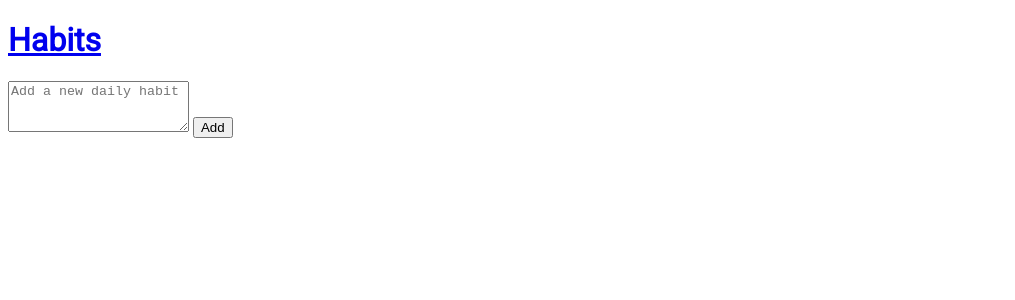
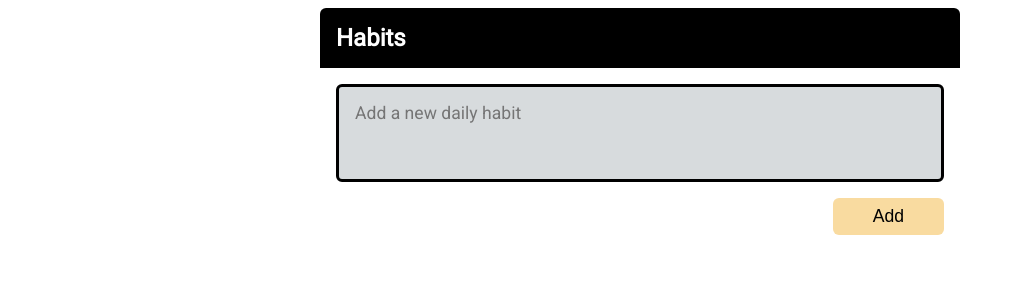
Before and after one commit to ngardamala/habit_tracker, a Flask app: page /add in a window 1280 px wide. Shown: the top 300 px of the page, without its empty margins (0-1015 px from the left). Run offline with Flask 2, Linux system fonts and the light colour scheme.

Commit message:
working app

```diff
--- a/app.py
+++ b/app.py
@@ -1,12 +1,24 @@
+import datetime
 from flask import Flask, render_template, request
 
 app = Flask(__name__)
 habits = ['Test habit', 'Test habit 2']
 
 
+def date_range(start=datetime.date):
+	dates = [start + datetime.timedelta(days=diff) for diff in range(-3, 4)]
+	return dates
+
 @app.route('/')
 def index():
-	return render_template('index.html', habits=habits, title='Habit Tracker - Home')
+	date_str = request.args.get('date')
+	if date_str:
+		selected_date = datetime.date.fromisoformat(date_str)
+	else:
+		selected_date = datetime.date.today()
+	return render_template('index.html', habits=habits,
+		title='Habit Tracker - Home', date_range=date_range,
+		selected_date=selected_date)
 
 
 @app.route('/add', methods=['GET', 'POST'])
--- a/static/style.css
+++ b/static/style.css
@@ -6,3 +6,60 @@ body {
 	box-sizing: border-box;
 	font-family: 'Roboto', sans-serif;
 }
+
+.header, .main {
+	max-width: 40rem;
+	margin: 0 auto;
+	padding: 1rem;
+}
+
+.header {
+	display: flex;
+	background: black;
+	color: white;
+	justify-content: space-between;
+	align-items: center;
+	border-radius: 6px 6px 0px 0px;
+}
+
+.header__link {
+	text-decoration: none;
+	color: inherit;
+	transition: color 0.3s ease-in-out;
+}
+
+.header__link:hover {
+	color: #f9dba0;
+}
+
+.header__logo {
+	margin: 0;
+	font-size: 1.5rem;
+}
+
+.form {
+	display: flex;
+	flex-direction: column;
+	font-size: 1.1rem;
+}
+
+.form__input {
+	padding: 1rem;
+	font-family: inherit;
+	font-size: inherit;
+	resize: none;
+	border:  3px solid black;
+	border-radius: 6px;
+	background-color: #d7dbdd;
+	margin-bottom: 1rem;
+}
+
+.form__button {
+	font-size: inherit;
+	background-color: #f9dba0;
+	cursor: pointer;
+	border-radius: 6px;
+	border: none;
+	padding: 0.5rem 2.5rem;
+	align-self: flex-end;
+}
```
Also changed, not shown: templates/index.html (+10 -0 lines).
